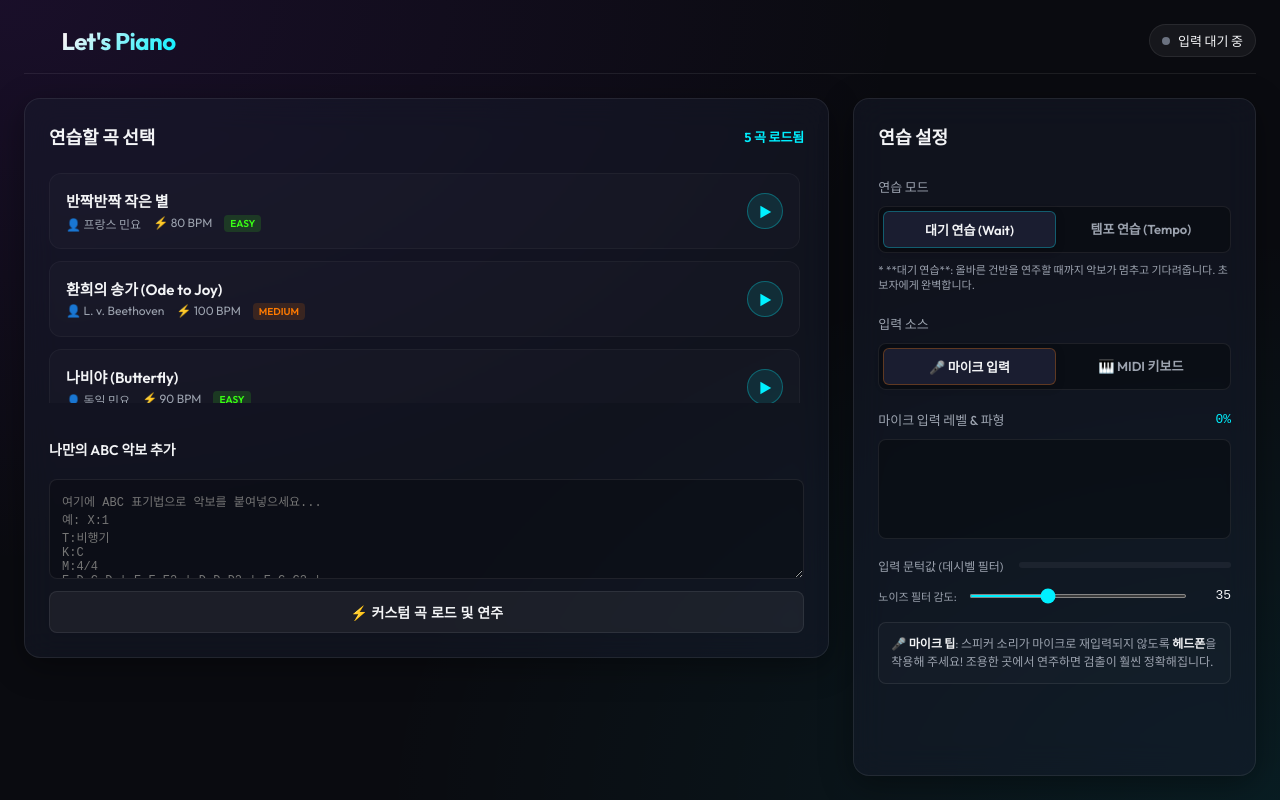
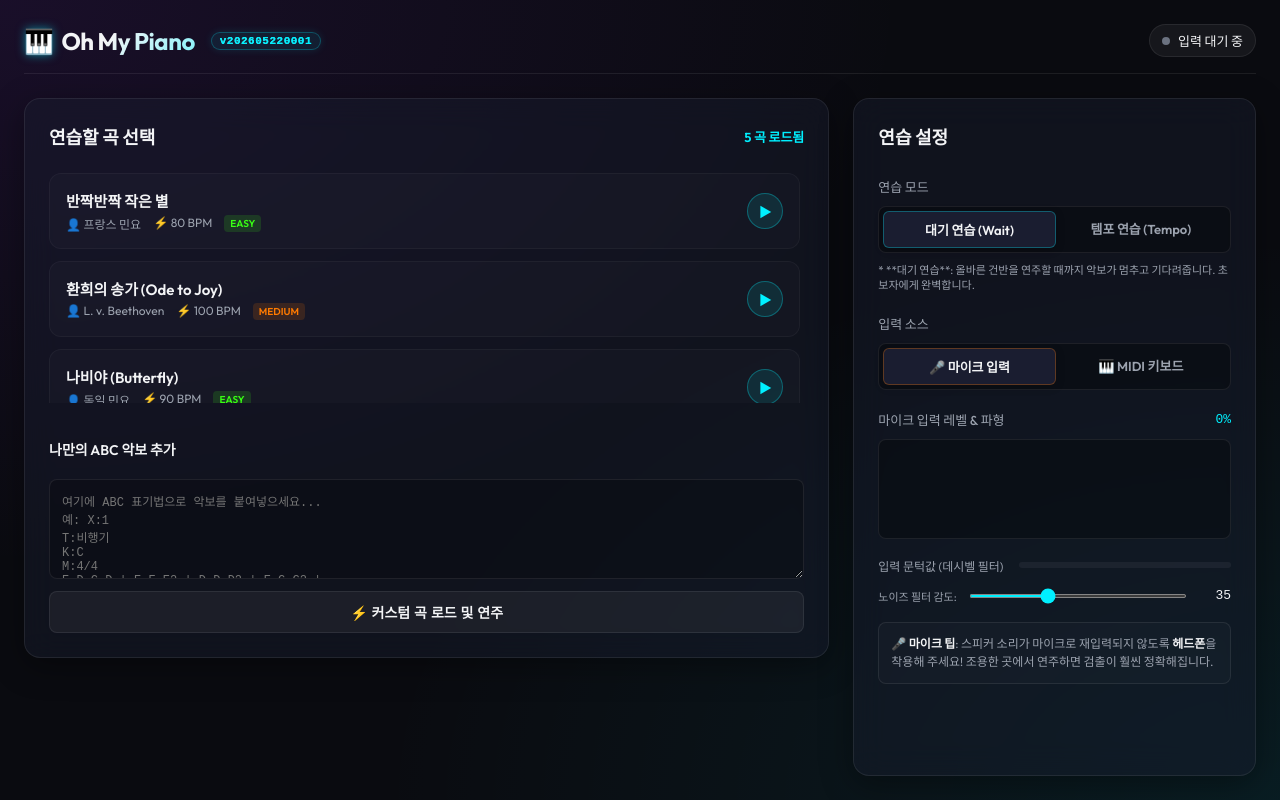
Before and after one commit to p3ckolim-dev/oh-my-band, a website built with Vite: page index.html in a window 1280 px wide. Built offline with nearby package versions, Linux system fonts and the light colour scheme.

Commit message:
chore: rename application to Oh My Piano and add version chip v202605220001

```diff
--- a/index.html
+++ b/index.html
@@ -4,7 +4,7 @@
     <meta charset="UTF-8" />
     <link rel="icon" type="image/svg+xml" href="/favicon.svg" />
     <meta name="viewport" content="width=device-width, initial-scale=1.0" />
-    <title>Let's Piano 🎹</title>
+    <title>Oh My Piano 🎹</title>
   </head>
   <body>
     <div class="container">
@@ -14,7 +14,8 @@
         <div class="logo-section">
           <h1>
             <span class="logo-icon">🎹</span>
-            Let's Piano
+            <span>Oh My Piano</span>
+            <span class="version-chip">v202605220001</span>
           </h1>
         </div>
 
--- a/src/css/main.css
+++ b/src/css/main.css
@@ -106,6 +106,23 @@ header {
 .logo-icon {
   color: var(--accent-cyan);
   filter: drop-shadow(0 0 5px rgba(0, 240, 255, 0.5));
+  -webkit-text-fill-color: initial; /* Reset logo color fill */
+}
+
+.version-chip {
+  font-size: 11px;
+  font-weight: 600;
+  color: var(--accent-cyan) !important;
+  -webkit-text-fill-color: var(--accent-cyan) !important; /* Force display color overriding transparent h1 fill */
+  background: rgba(0, 240, 255, 0.08);
+  border: 1px solid rgba(0, 240, 255, 0.25);
+  padding: 2px 8px;
+  border-radius: 9999px;
+  margin-left: 8px;
+  font-family: monospace;
+  letter-spacing: 0.5px;
+  box-shadow: 0 0 8px rgba(0, 240, 255, 0.12);
+  display: inline-block;
 }
 
 .status-badge {
```
